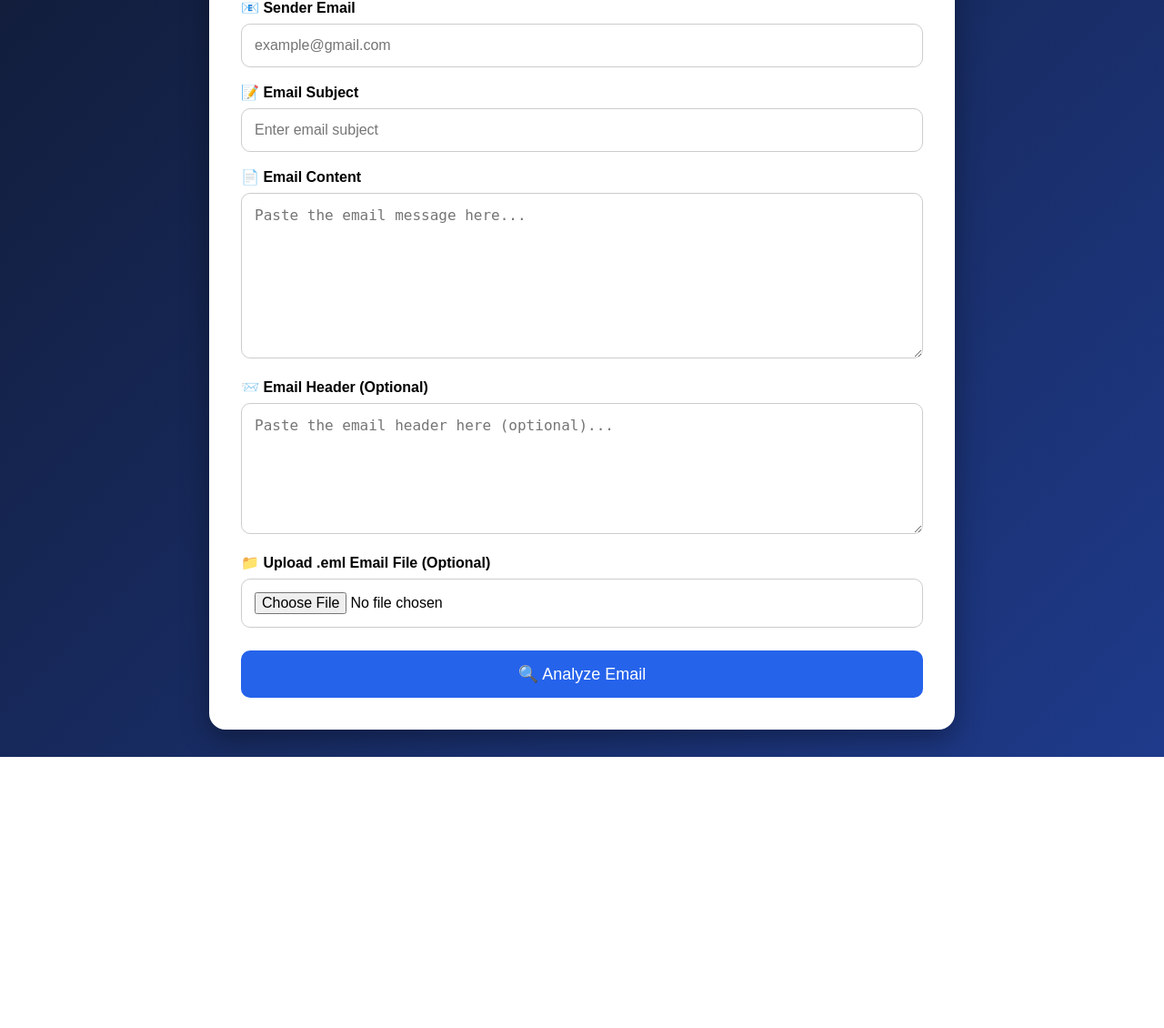
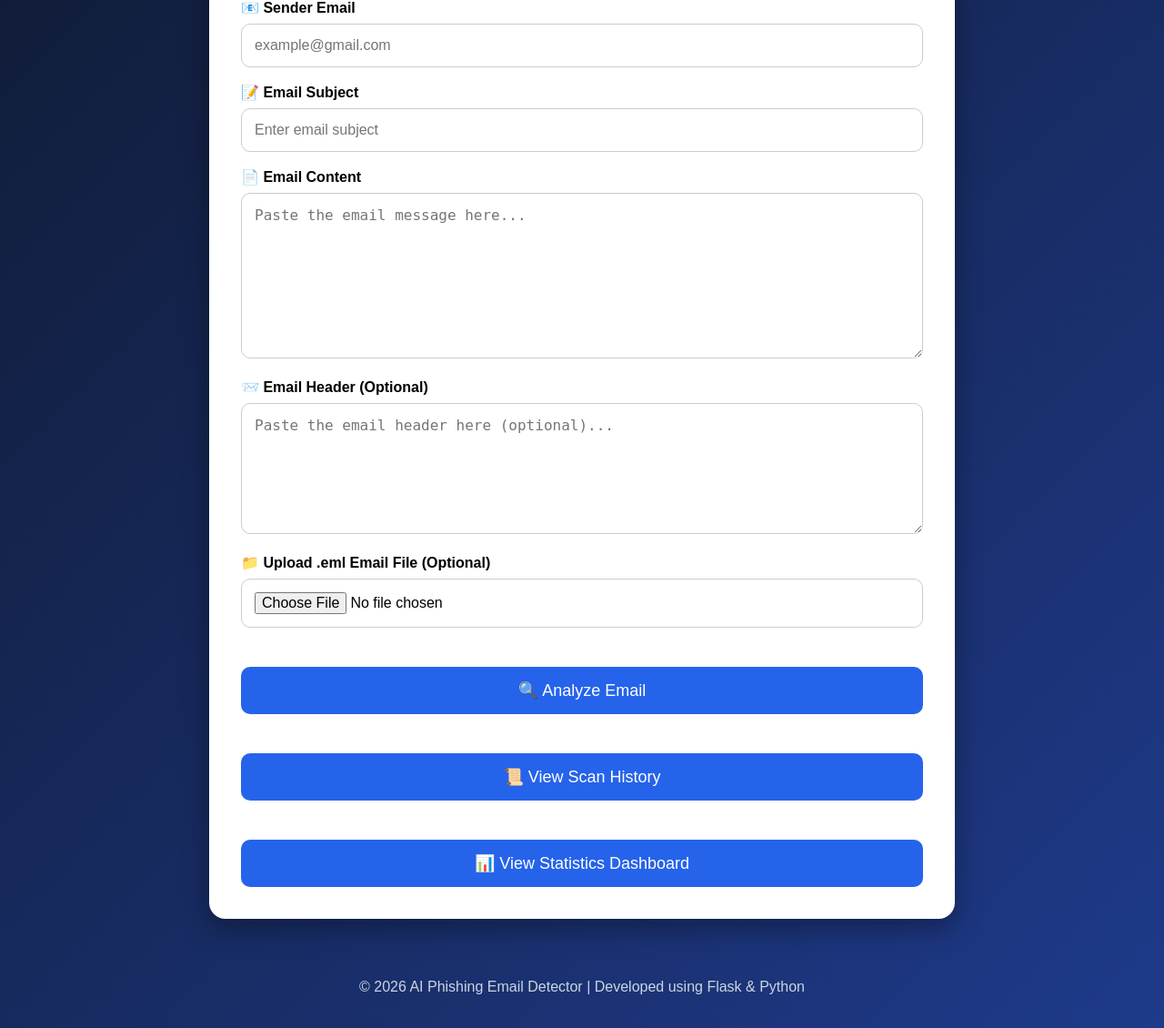
Before and after one commit to fazeen-max/AI_Phishing_Email_Detector, a Flask app: page / in a window 1280 px wide. Shown: the part 464-1594 px from the top of the page at 91% size. Before the commit the page ends 1296 px from the top, so only its background shows below. Run offline with Flask 3, Linux system fonts and the light colour scheme.

Commit message:
Restore index page and navigation buttons

```diff
--- a/templates/index.html
+++ b/templates/index.html
@@ -1,5 +1,6 @@
 <!DOCTYPE html>
 <html lang="en">
+
 <head>
     <meta charset="UTF-8">
     <meta name="viewport" content="width=device-width, initial-scale=1.0">
@@ -31,29 +32,63 @@
     <form method="POST" enctype="multipart/form-data">
 
         <label>📧 Sender Email</label>
-        <input type="text" name="sender" placeholder="example@gmail.com" required>
+        <input
+            type="text"
+            name="sender"
+            placeholder="example@gmail.com"
+            required>
 
         <label>📝 Email Subject</label>
-        <input type="text" name="subject" placeholder="Enter email subject" required>
+        <input
+            type="text"
+            name="subject"
+            placeholder="Enter email subject"
+            required>
 
         <label>📄 Email Content</label>
+
         <textarea
             name="email"
             rows="8"
             placeholder="Paste the email message here..."
             required></textarea>
+
         <label>📨 Email Header (Optional)</label>
+
         <textarea
             name="header"
             rows="6"
-    placeholder="Paste the email header here (optional)..."
-></textarea>
+            placeholder="Paste the email header here (optional)..."></textarea>
 
         <label>📁 Upload .eml Email File (Optional)</label>
+
         <input
             type="file"
             name="email_file"
-    accept=".eml"
->
+            accept=".eml">
+            <br><br>
 
         <button type="submit">🔍 Analyze Email</button>
+
+        <br><br>
+
+        <a href="/history">
+            <button type="button">📜 View Scan History</button>
+        </a>
+
+        <br><br>
+
+        <a href="/dashboard">
+            <button type="button">📊 View Statistics Dashboard</button>
+        </a>
+
+    </form>
+
+</div>
+
+<footer>
+    <p>© 2026 AI Phishing Email Detector | Developed using Flask & Python</p>
+</footer>
+
+</body>
+</html>
```
Also changed, not shown: history.json (+7 -0 lines). Lines whose indentation alone changed are shown as unchanged.
